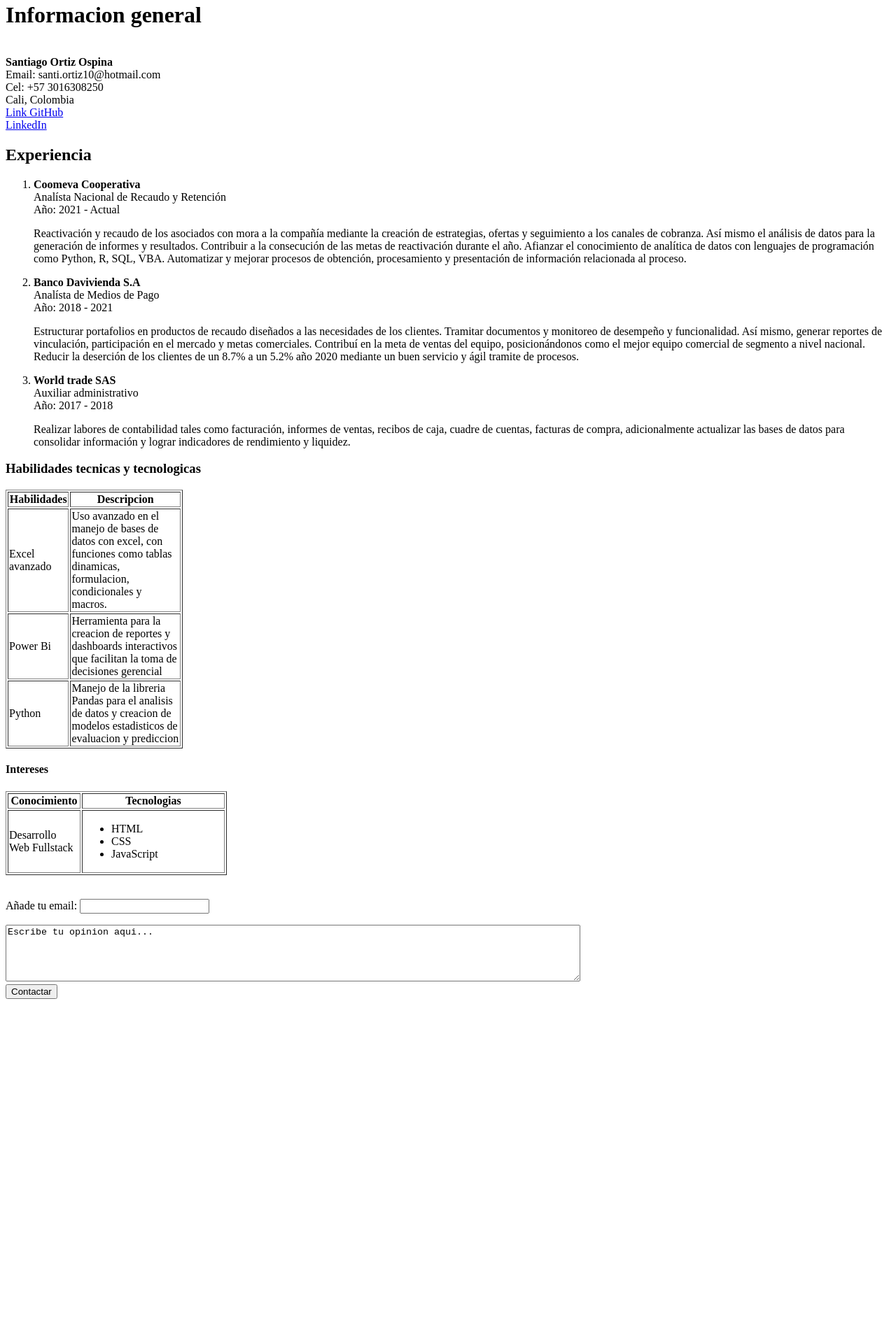
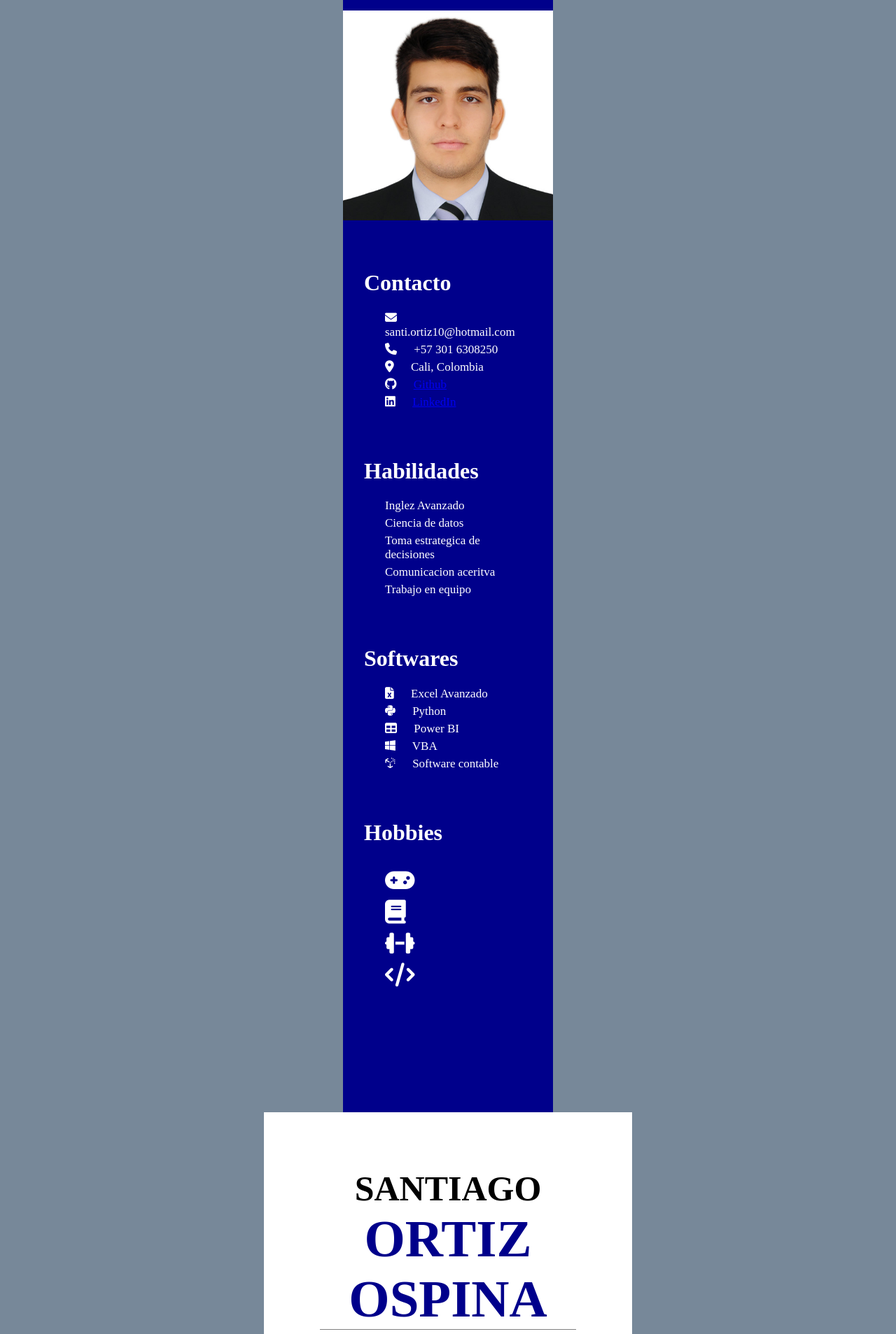
Before and after one commit to saoros10/html_intro, a plain HTML site: page index.html in a window 1280 px wide. Shown: the part 18-1925 px from the top of the page at 70% size. Before the commit the page ends 1454 px from the top, so only its background shows below. Drawn offline with Linux system fonts and the light colour scheme.

Commit message:
Actualizacion de curriculum con CSS

```diff
--- a/index.html
+++ b/index.html
@@ -4,90 +4,124 @@
     <meta charset="UTF-8">
     <meta http-equiv="X-UA-Compatible" content="IE=edge">
     <meta name="viewport" content="width=device-width, initial-scale=1.0">
-    <title>HDV Santiago</title>
+    <title>Hoja_vida</title>
+    <link rel="stylesheet" href="styles.css">
+    <link rel="stylesheet" href="https://cdnjs.cloudflare.com/ajax/libs/font-awesome/6.4.0/css/all.min.css" integrity="sha512-iecdLmaskl7CVkqkXNQ/ZH/XLlvWZOJyj7Yy7tcenmpD1ypASozpmT/E0iPtmFIB46ZmdtAc9eNBvH0H/ZpiBw==" crossorigin="anonymous" referrerpolicy="no-referrer" />
 </head>
 <body>
-    <h1>Informacion general</h1>
-        <p>
-            <br><b>Santiago Ortiz Ospina</b>
-            <br>Email: santi.ortiz10@hotmail.com
-            <br>Cel: +57 3016308250
-            <br>Cali, Colombia
-            <br><a href="https://github.com/saoros10"> Link GitHub</a>
-            <br><a href="https://linkedin.com/in/santiago-ortiz-ospina-ab4b68174/"> LinkedIn</a>
-        </p>
+    <div class="izquierda">
+        <img src="1541873605660.jpg">
+        <ul>
+            <ul><h1>Contacto</h1>
+                <li>
+                    <span class="icono"><i class="fa-solid fa-envelope" style="color: #ffffff;"></i></span>
+                    <span>santi.ortiz10@hotmail.com</span>
+                </li>
+                <li>
+                    <span class="icono"><i class="fa-solid fa-phone" style="color: #ffffff;"></i></span>
+                    <span>+57 301 6308250</span>
+                </li>
+                <li>
+                    <span class="icono"><i class="fa-solid fa-location-dot" style="color: #ffffff;"></i></span>
+                    <span>Cali, Colombia</span>
+                </li>
+                <li>
+                    <span class="icono"><i class="fa-brands fa-github" style="color: #ffffff;"></i></span>
+                    <span><a href="https://github.com/saoros10">Github</a></span>
+                </li>
+                <li>
+                    <span class="icono"><i class="fa-brands fa-linkedin" style="color: #ffffff;"></i></span>
+                    <span><a href="https://linkedin.com/in/santiago-ortiz-ospina-ab4b68174/">LinkedIn</a></span>
+                </li>
+            </ul>
+            <ul><h1>Habilidades</h1>
+                <li>Inglez Avanzado</li>
+                <li>Ciencia de datos</li>
+                <li>Toma estrategica de decisiones</li>
+                <li>Comunicacion aceritva</li>
+                <li>Trabajo en equipo</li>
+            </ul>
+            <ul><h1>Softwares</h1>
+                <li>
+                    <span class="icono"><i class="fa-solid fa-file-excel" style="color: #ffffff;"></i></span>
+                    <span>Excel Avanzado</span>
+                </li>
+                <li>
+                    <span class="icono"><i class="fa-brands fa-python" style="color: #ffffff;"></i></span>
+                    <span>Python</span>
+                </li>
+                <li>
+                    <span class="icono"><i class="fa-solid fa-table" style="color: #ffffff;"></i></span>
+                    <span>Power BI</span></li>
+                <li>
+                    <span class="icono"><i class="fa-brands fa-windows" style="color: #ffffff;"></i></span>
+                    <span>VBA</span></li>
+                <li>
+                    <span class="icono"><i class="fa-brands fa-uncharted" style="color: #ffffff;"></i></span>
+                    <span>Software contable</span>
+                </li>
+            </ul>
+            <ul><h1>Hobbies</h1>
+                <li class="icono_2"><i class="fa-solid fa-gamepad fa-2xl" style="color: #ffffff;"></i></li>
+                <li class="icono_2"><i class="fa-solid fa-book fa-2xl" style="color: #ffffff;"></i></li>
+                <li class="icono_2"><i class="fa-solid fa-dumbbell fa-2xl" style="color: #ffffff;"></i></li>
+                <li class="icono_2"><i class="fa-solid fa-code fa-2xl" style="color: #ffffff;"></i></li>
 
-    <h2>Experiencia</h2>
-        <ol>
-            <li>
-                <b>Coomeva Cooperativa</b>
-                <br>Analísta Nacional de Recaudo y Retención
-                <br>Año: 2021 - Actual
-                <p>Reactivación y recaudo de los asociados con mora a la compañía mediante la creación de estrategias, ofertas y seguimiento a los canales de cobranza. Así mismo el análisis de datos para la generación de informes y resultados.
-                    Contribuir a la consecución de las metas de reactivación durante el año.
-                    Afianzar el conocimiento de analítica de datos con lenguajes de programación como Python, R, SQL, VBA.
-                    Automatizar y mejorar procesos de obtención, procesamiento y presentación de información relacionada al proceso.</p>
-            </li>
-            <li>
-                <b>Banco Davivienda S.A</b>
-                <br>Analísta de Medios de Pago
-                <br>Año: 2018 - 2021</li>
-                <p>Estructurar portafolios en productos de recaudo diseñados a las necesidades de los clientes. Tramitar documentos y monitoreo de desempeño y funcionalidad. Así mismo, generar reportes de vinculación, participación en el mercado y metas comerciales.
-                    Contribuí en la meta de ventas del equipo, posicionándonos como el mejor equipo comercial de segmento a nivel nacional.
-                    Reducir la deserción de los clientes de un 8.7% a un 5.2% año 2020 mediante un buen servicio y ágil tramite de procesos.</p>
-            </li>
-            <li>
-                <b>World trade SAS</b>
-                <br> Auxiliar administrativo
-                <br> Año: 2017 - 2018
-                <p>Realizar labores de contabilidad tales como facturación, informes de ventas, recibos de caja, cuadre de cuentas, facturas de compra, adicionalmente actualizar las bases de datos para consolidar información y lograr indicadores de rendimiento y liquidez. </p>
-            </li>
-        </ol>
+            </ul>
+        </ul>
+    </div>
 
-        <h3>Habilidades tecnicas y tecnologicas</h3>
-            <table border="1" width="20%">
-                <tr>
-                    <th>Habilidades</th>
-                    <th>Descripcion</th>
-                </tr>
-                <tr>
-                    <td>Excel avanzado</td>
-                    <td>Uso avanzado en el manejo de bases de datos con excel, con funciones como tablas dinamicas, formulacion, condicionales y macros.</td>
-                </tr>
-                <tr>
-                    <td>Power Bi</td>
-                    <td>Herramienta para la creacion de reportes y dashboards interactivos que facilitan la toma de decisiones gerencial</td>
-                </tr>
-                <tr>
-                    <td>Python</td>
-                    <td>Manejo de la libreria Pandas para el analisis de datos y creacion de modelos estadisticos de evaluacion y prediccion</td>
-                </tr>
-            </table>
+    <div class="derecha">
+        <h1>SANTIAGO <br><span>ORTIZ OSPINA</span></h1></h1>
+        <div class="perfil">
+            <h2>Analista Financiero</h2>
+            <p>Profesional Bilingüe en economía y negocios internacionales con 4 años de experiencia en el sector financiero y comercial; brindando servicio a ejecutivos de ventas y al cliente, estructurando portafolios y generando análisis de bases de datos. Con amplios conocimientos en sistemas de información, procesos de recaudo en carteras vencidas y riesgo financiero.
+            <br>Con habilidades de adaptación a situaciones versátiles, pensamiento crítico y proactivo con enfoque a la resolución de problemas de manera eficiente; manejo de relaciones interpersonales y capacidad para trabajar en equipo, logrando resultados por encima del promedio. Así mismo responsable y comprometido para alcanzar los objetivos trazados por la entidad. </p>
+        </div>
+        <div class="perfil">
+            <h3>Informacion personal</h3>
+            <p>Lorem ipsum dolor, sit amet consectetur adipisicing elit. Fuga alias necessitatibus et aliquam impedit deserunt expedita nihil maxime incidunt nobis! Dolores molestiae unde similique illum quas maiores repudiandae officiis quos.</p>
+        <div class="perfil" style="margin: 0px;">
+            <h3>Experiencia Laboral</h3>
+            <h4>Coomeva Cooperativa<br>Año 2021 - Actualidad</h4>
+            <p>Lorem ipsum dolor sit, amet consectetur adipisicing elit. A qui nulla quisquam eaque hic, asperiores rerum, consectetur placeat adipisci doloribus ut voluptatum vero ea. Delectus, commodi adipisci. Ad, maxime eos!</p>
+            <h4>Banco Davivienda SA<br>Año 2018 - 2021</h4>
+            <p>Estructurar portafolios en productos de recaudo diseñados a las necesidades de los clientes. Tramitar documentos y monitoreo de desempeño y funcionalidad. Así mismo, generar reportes de vinculación, participación en el mercado y metas comerciales.
+                Contribuí en la meta de ventas del equipo, posicionándonos como el mejor equipo comercial de segmento a nivel nacional.
+                Reducir la deserción de los clientes de un 8.7% a un 5.2% año 2020 mediante un buen servicio y ágil tramite de procesos.</p>
+            <h4>World Trade SAS<br>Año 2017 - 2018</h4>
+            <p>Realizar labores de contabilidad tales como facturación, informes de ventas, recibos de caja, cierre de contabilidad, facturas de compra, adicionalmente actualizar las bases de datos para consolidar información y lograr indicadores de rendimiento y liquidez. </p>
+        </div>
+        <div class="perfil" style="margin: 0px;">
+            <h3>Educación</h3>
+            <div class="acerca">
+                <div class="año_ent">
+                    <h4>Full stack developer<br>Ada School bootcamp</h4>
+                </div>
+                <div class="texto">
+                    <p>Lorem, ipsum dolor sit amet consectetur adipisicing elit. Dignissimos, error reprehenderit. Eaque autem, sed temporibus ad nulla aspernatur? Ab omnis ex nihil accusantium ea assumenda. Quasi quod nihil ea odio.</p>
+                </div>
+            </div>
+            <div class="acerca">
+                <div class="año_ent">
+                    <h4>Economía y negocios internacionales<br>Universidad Icesi</h4>
+                </div>
+                <div class="texto">
+                     <p>Lorem, ipsum dolor sit amet consectetur adipisicing elit. Dignissimos, error reprehenderit. Eaque autem, sed temporibus ad nulla aspernatur? Ab omnis ex nihil accusantium ea assumenda. Quasi quod nihil ea odio.</p>
+                </div>
+            </div>
+            <div class="acerca">
+                <div class="año_ent">
+                    <h4>Bachiller academico<br>Colegio Claret</h4>
+                </div>
+                <div class="texto">
+                    <p>Lorem, ipsum dolor sit amet consectetur adipisicing elit. Dignissimos, error reprehenderit. Eaque autem, sed temporibus ad nulla aspernatur? Ab omnis ex nihil accusantium ea assumenda. Quasi quod nihil ea odio.</p>
+                </div>
+            </div>
+        </div>
 
-        <h4>Intereses</h4>
-            <table border="1">
+    </div>
 
-                <tr>
-                    <th width="100">Conocimiento</th>
-                    <th width="200">Tecnologias</th>
-                </tr>
-                <tr>
-                    <td>Desarrollo  Web Fullstack</td>
-                    <td>
-                        <ul>
-                            <li>HTML</li>
-                            <li>CSS</LI>
-                            <li>JavaScript</li>
-                        </ul>
-                    </td>
-                </tr>
-        </table>
-
-        <div>
-            <br><p>Añade tu email: <input type="email"></p>
-            <textarea rows="5" cols="100">Escribe tu opinion aqui...</textarea>
-            <br><button>Contactar</button>
-        </div>
 
 </body>
 </html>
--- /dev/null
+++ b/styles.css
@@ -0,0 +1,105 @@
+body{
+    background-color: lightslategray;
+    display: flex;
+    flex-wrap: wrap;
+    justify-content: center;
+    align-items: center;
+    padding-left: 20%;
+    padding-right: 20%;
+}
+
+.izquierda{
+    background-color: darkblue;
+    width: 30%;
+    min-height: 1600px;
+    max-height: 2000px;
+    color: white;
+    min-width: 300px;
+}
+
+.derecha{
+    background-color: white;
+    width: 70%;
+    min-height: 1600px;
+    max-height: 2000px;
+    min-width: 300px;
+}
+
+img{
+    margin-top: 25px;
+    width: 100%;
+}
+
+.izquierda ul{
+    list-style:none;
+    display: flex;
+    flex-flow: column wrap;
+    justify-content: left;
+    margin-bottom: 5%;
+    padding: 15px;
+}
+
+.izquierda li{
+    font-size: 17px;
+    margin-left: 30px;
+    margin-bottom: 5px;
+}
+
+.icono_2{
+    margin: 20px;
+}
+
+.derecha h1{
+    margin: 80px;
+    margin-bottom: 40px;
+    font-size: 50px;
+    text-align: center;
+    border-bottom: grey 1px solid;
+}
+
+.derecha span{
+    font-size: 75px;
+    color: darkblue;
+}
+
+.derecha .perfil{
+    margin-left: 10%;
+    margin-right: 10%;
+    text-align: justify;
+}
+
+.derecha div h3{
+    margin-left: 0px;
+    margin-top: 40px;
+    color: white;
+    border: black 1px solid;
+    background-color: darkblue;
+    padding: 5px;
+    width: 250px;
+    display: flex;
+    justify-content: center;
+    border-radius: 25px;
+}
+
+.caja{
+    display: flex;
+    flex-flow: column;
+}
+
+.perfil .acerca{
+    display: flex;
+    flex-direction: row;
+    margin: 20px 0;
+}
+
+.perfil .acerca .año_ent{
+    min-width: 150px;
+}
+
+.perfil .acerca .texto{
+    margin-left: 50px;
+}
+
+.icono{
+    margin-right: 20px;
+}
```
Also changed, not shown: 1541873605660.jpg (added).
